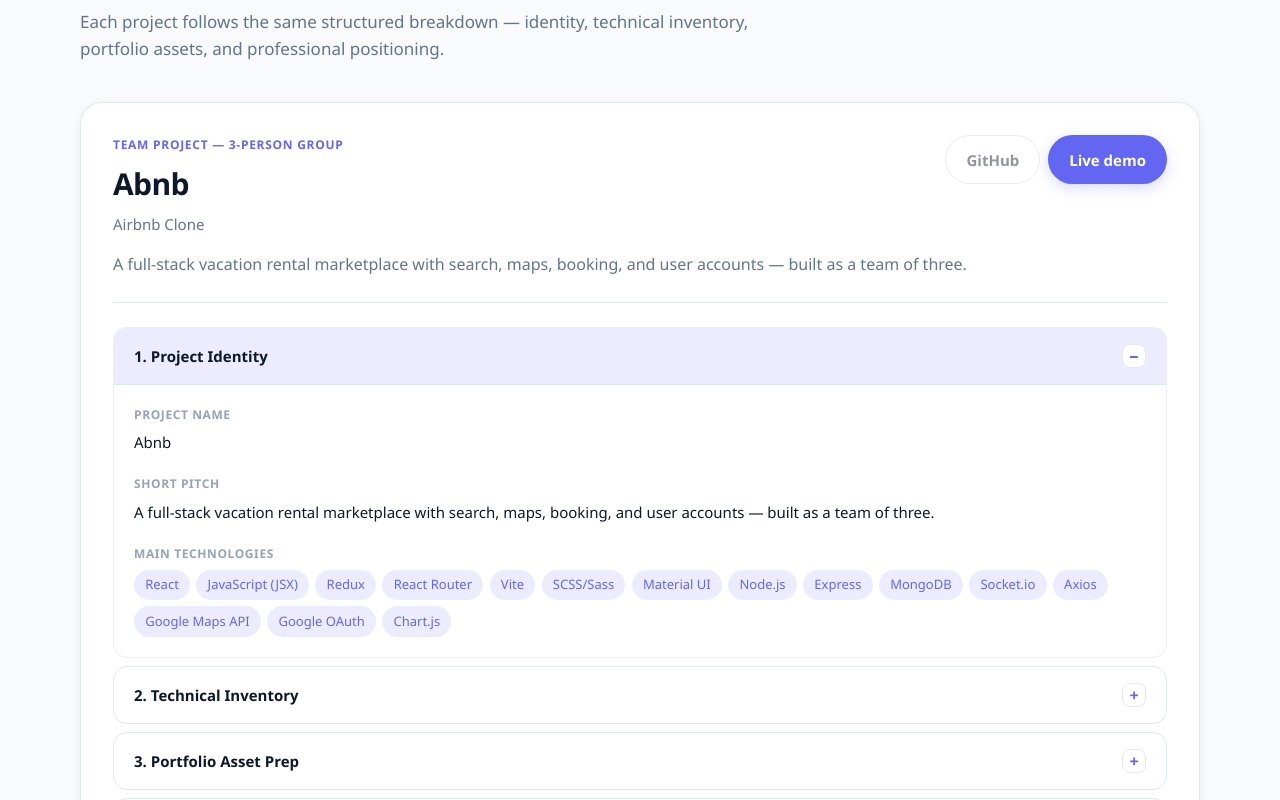
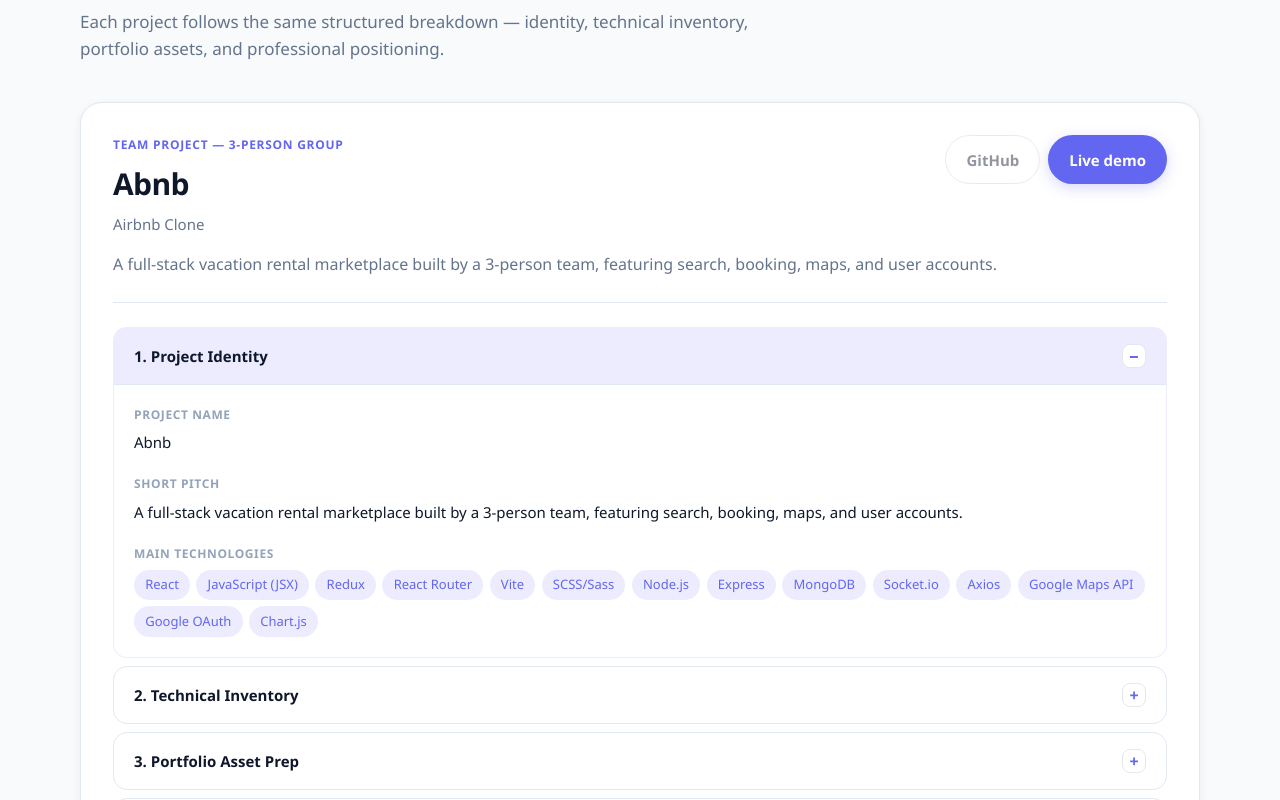
Before and after one commit to AdiSabban10/adi-sabban-portfolio, a React (Vite) app: page / in a window 1280 px wide. Shown: the part 1532-2332 px from the top of the page. Built offline with nearby package versions, Linux system fonts and the light colour scheme.

Commit message:
feat: update Abnb with personal contributions

```diff
--- a/src/components/CaseStudy.jsx
+++ b/src/components/CaseStudy.jsx
@@ -117,6 +117,30 @@
           </ul>
         </dd>
       </div>
+      {project.resumeBullets && (
+        <div className="detail-list__row">
+          <dt>Resume Bullets</dt>
+          <dd>
+            <ul className="bullet-list">
+              {project.resumeBullets.map((bullet) => (
+                <li key={bullet}>{bullet}</li>
+              ))}
+            </ul>
+          </dd>
+        </div>
+      )}
+      {project.myContributions && (
+        <div className="detail-list__row">
+          <dt>My Contributions (Details)</dt>
+          <dd>
+            <ul className="bullet-list">
+              {project.myContributions.map((item) => (
+                <li key={item}>{item}</li>
+              ))}
+            </ul>
+          </dd>
+        </div>
+      )}
     </dl>
   )
 }
--- a/src/data/projects.js
+++ b/src/data/projects.js
@@ -4,7 +4,7 @@
     "slug": "abnb",
     "title": "Abnb",
     "subtitle": "Airbnb Clone",
-    "shortPitch": "A full-stack vacation rental marketplace with search, maps, booking, and user accounts — built as a team of three.",
+    "shortPitch": "A full-stack vacation rental marketplace built by a 3-person team, featuring search, booking, maps, and user accounts.",
     "mainTechnologies": [
       "React",
       "JavaScript (JSX)",
@@ -12,7 +12,6 @@
       "React Router",
       "Vite",
       "SCSS/Sass",
-      "Material UI",
       "Node.js",
       "Express",
       "MongoDB",
@@ -23,21 +22,21 @@
       "Chart.js"
     ],
     "coreStack": {
-      "frontend": "React 18 + Vite, Redux, React Router v6, SCSS, Material UI, Axios",
+      "frontend": "React 18 + Vite, Redux, React Router v6, SCSS, Axios",
       "backend": "Node.js, Express, MongoDB (native driver), Socket.io, bcrypt, cookie-based auth",
-      "tools": "ESLint, Nodemon, Vite production build output to Abnb-backend/public"
+      "tools": "ESLint, Nodemon, Vite production build deployed via Abnb-backend/public"
     },
     "keyFeatures": [
-      "Advanced stay search & filtering — location, dates, guests, price range, property type, amenities, and category labels, with debounced updates and a Chart.js price histogram",
-      "Split-view search with Google Maps — infinite-scroll stay list alongside an interactive map with geocoded markers and stay previews",
-      "End-to-end booking flow — stay details, checkout, order creation, trips/orders/wishlist pages, and a credit-card-style payment UI"
+      "Order & booking flow — checkout, order management, and persistence across Redux, services, and MongoDB",
+      "User-scoped data access — logic ensuring hosts see their received orders and guests see their trips",
+      "Frontend–backend integration — aligned service contracts with Express APIs and production data setup"
     ],
-    "architecturePattern": "Component-based React SPA with Redux modules (stay, user, order, system); backend follows Routes → Controllers → Services; dual local/remote service layer on the frontend (VITE_LOCAL toggles localStorage vs REST API); production SPA served by Express",
+    "architecturePattern": "Component-based React SPA with Redux modules; backend Routes → Controllers → Services; dual local/remote service layer (VITE_LOCAL toggle); production SPA served by Express",
     "dataPersistence": "MongoDB (stays, users, orders via REST API); localStorage in local dev mode; encrypted auth token in cookies",
-    "elevatorPitch": "Collaborated with a 3-person team to build a production-style Airbnb clone using React, Redux, and a Node/Express/MongoDB backend. Delivered multi-criteria search, map-based discovery, authenticated booking, and real-time Socket.io messaging. Structured the app with a modular Redux store, reusable UI components, and a deployable full-stack architecture.",
+    "elevatorPitch": "Contributed as a full-stack developer on a 3-person Airbnb clone, with a focus on application logic and data flow. Worked on the order/booking feature — implementing Redux state management, service-layer rules, and backend query logic — and helped integrate frontend services with the Express/MongoDB backend.",
     "technicalChallenges": [
-      "Dynamic MongoDB query building — server-side _buildCriteria() composes regex, range, capacity, and label filters from a complex client filter object",
-      "Google Maps + React integration — geocoding addresses at runtime, rendering custom markers/info windows, and syncing map state with filtered stay results"
+      "Order flow logic — implemented Redux actions/reducers, service methods, and save/query/update behavior for the booking feature, including validation and data normalization",
+      "User-scoped data rules — built consistent guestId / hostId filtering on both frontend services and backend query criteria so users only access their relevant orders and trips"
     ],
     "skillTags": [
       "React",
@@ -47,16 +46,35 @@
       "Express",
       "MongoDB",
       "REST APIs",
-      "Socket.io",
-      "Google Maps API",
-      "SCSS",
-      "Full-Stack Development",
+      "State Management",
+      "Data Modeling",
+      "Full-Stack Integration",
       "Team Collaboration"
     ],
-    "myRole": "Full-stack team contributor (3-person group) — shared ownership across frontend UI/state, backend API design, and feature integration. No git history is available to attribute specific files to you individually; frame this as collaborative full-stack delivery.",
+    "myRole": "Full-stack contributor on a 3-person team, focused on logic, data flow, and backend integration. Main area of contribution: the order/booking feature — Redux module, service layer, business rules, and related backend API work. Also contributed to Stay Details functionality and production deployment setup.",
     "keyStrengths": [
-      "Junior-to-mid traits: Component decomposition, Redux action/reducer patterns, REST consumption, responsive UI (mobile footer nav, scroll-driven header behavior), and third-party API integration (Google Maps, OAuth)",
-      "Growth-area signals: Some auth logic is partially stubbed (bcrypt compare commented out in login), mixed local/remote service patterns, and hardcoded API keys — typical of a bootcamp sprint, but shows real full-stack scope"
+      "Application logic — translating booking requirements into working code: state management, service methods, validation, and data shaping",
+      "Full-stack thinking — connecting frontend actions to backend endpoints and keeping data rules consistent across both sides",
+      "Collaborative delivery — building the functional layer of features within a shared codebase, alongside teammates working on UI, search, maps, and real-time functionality"
+    ],
+    "resumeBullets": [
+      "Implemented order/booking logic in React/Redux — actions, reducers, and local/remote services connected to Express/MongoDB APIs",
+      "Built user-scoping rules for orders and trips across frontend services and backend query criteria",
+      "Contributed to frontend–backend integration, aligning service contracts and preparing data for production deployment",
+      "Worked on Stay Details and order-related components as part of the team's shared booking experience"
+    ],
+    "myContributions": [
+      "Order Redux module — order.action.js, order.reducer.js, and order store integration",
+      "Order service layer — order.service.local.js, order.service.remote.js, and services/order/index.js",
+      "Order UI logic — OrderDetails, OrderGuestsModal, OrderDateModal, and OrderCheckout flow",
+      "Order status updates — approve/reject logic and status persistence",
+      "User-scoped orders & trips — UserOrders and UserTrips filtering by guest/host",
+      "Backend order API — query criteria, controller integration, and user-scoping on the server",
+      "Backend setup — repo initialization, stay/order service alignment with frontend, and Render deployment config",
+      "Stay Details — early functional work on amenities, ratings, and stay-to-order connection",
+      "Data layer — seeding and maintaining stay_fixed.json, order.json, and user.json",
+      "Socket.io groundwork — initial socket service setup for order-related updates",
+      "Code maintenance — backend–frontend contract matching, debugging, and cleanup of unused modules"
     ],
     "collaboration": "Team project — 3-person group",
     "links": {
```
